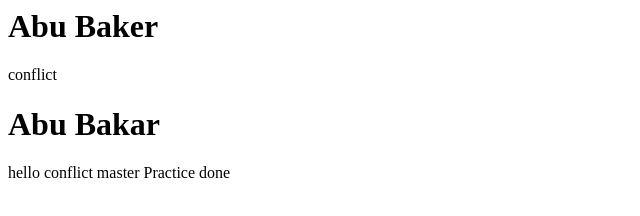
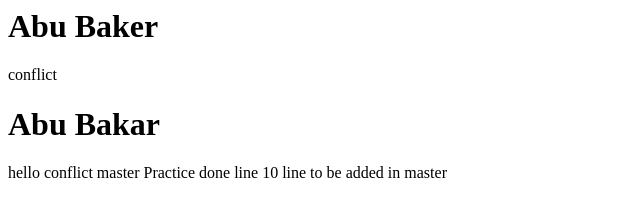
Before and after one commit to abubakardubizzle/test-repo, a plain HTML site: page index.html in a window 1280 px wide. Shown: the whole page, without its empty margins (0-640 px from the left). Drawn offline with Linux system fonts and the light colour scheme.

Commit message:
ALl DOne

```diff
--- a/index.html
+++ b/index.html
@@ -5,5 +5,6 @@
   hello
 conflict master
 Practice done
-
+line 10
+line to be added in master
 </html>
```
